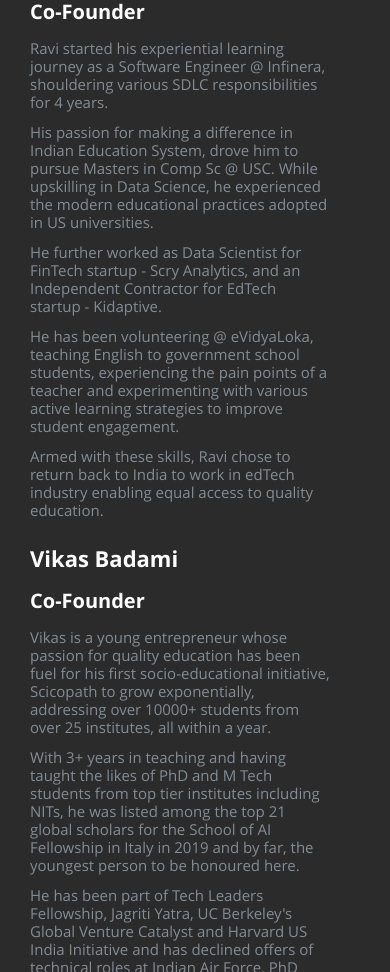
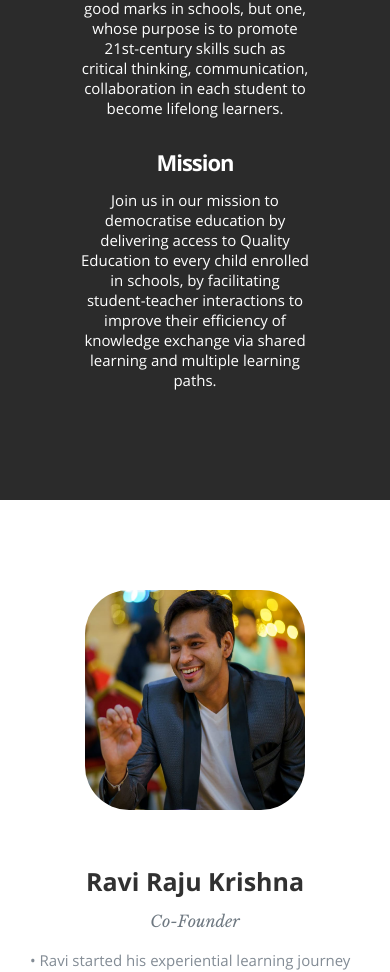
Before and after one commit to teach2educate/landing_site, a React (Create React App) app: page / in a window 390 px wide. Shown: the part 1028-2000 px from the top of the page. Built offline with nearby package versions, Linux system fonts and the light colour scheme.

Commit message:
fix: 🐛 Fixed team section, added vision & mission

```diff
--- a/public/css/layout.css
+++ b/public/css/layout.css
@@ -183,100 +183,112 @@ ul#nav li.current a { color: #7A7A7A; }
 
 
 /* ------------------------------------------------------------------ */
-/* c. About Section
+/* c. Vision Mission Section
 /* ------------------------------------------------------------------ */
 
-#about {
+#vision_mission {
    background: #2B2B2B;
-   padding-top: 96px;
-   padding-bottom: 66px;
+   text-align: center;
+   padding: 80px;
    overflow: hidden;
 }
 
-#about a, #about a:visited  { color: #fff; }
-#about a:hover, #about a:focus { color: #11ABB0; }
+#vision_mission a, #vision_mission a:visited  { color: #fff; }
+#vision_mission a:hover, #vision_mission a:focus { color: #11ABB0; }
 
-#about h2 {
+#vision_mission h1 {
    font: 22px/30px 'opensans-bold', sans-serif;
    color: #fff;
    margin-bottom: 12px;
 }
-#about p {
-   line-height: 30px;
-   color: #7A7A7A;
+#vision_mission h4 {
+   font: 18px/20px sans-serif;
+   color: #fff;
+   margin-bottom: 12px;
 }
-#about .profile-pic {
+#vision_mission p {
+   line-height: 20px;
+   color: #fff;
+}
+#vision_mission .profile-pic {
    position: relative;
    width: 120px;
    height: 120px;
    border-radius: 100%;
 }
-#about .contact-details { width: 41.66667%; }
-#about .download {
+#vision_mission .contact-details { width: 41.66667%; }
+#vision_mission .download {
    width: 58.33333%;
    padding-top: 6px;
 }
-#about .main-col { padding-right: 5%; }
-#about .download .button {
+#vision_mission .main-col { padding-right: 5%; }
+#vision_mission .download .button {
    margin-top: 6px;
    background: #444;
 }
-#about .download .button:hover {
+#vision_mission .download .button:hover {
    background: #fff;
    color: #2B2B2B;
 }
-#about .download .button i {
+#vision_mission .download .button i {
    margin-right: 15px;
    font-size: 20px;
 }
 
 
 /* ------------------------------------------------------------------ */
-/* d. Resume Section
+/* d. Team and Culture Section
 /* ------------------------------------------------------------------ */
 
-#resume {
+#team_culture {
    background: #fff;
    padding-top: 90px;
    padding-bottom: 72px;
    overflow: hidden;
 }
 
-#resume a, #resume a:visited  { color: #11ABB0; }
-#resume a:hover, #resume a:focus { color: #313131; }
+#team_culture .profile-pic {
+   position: relative;
+   width: 220px;
+   height: 220px;
+   border-radius: 20%;
+}
 
-#resume h1 {
+#team_culture a, #team_culture a:visited  { color: #11ABB0; }
+#team_culture a:hover, #team_culture a:focus { color: #313131; }
+
+#team_culture h1 {
    font: 18px/24px 'opensans-bold', sans-serif;
    text-transform: uppercase;
    letter-spacing: 1px;
 }
-#resume h1 span {
+#team_culture h1 span {
    border-bottom: 3px solid #11ABB0;
    padding-bottom: 6px;
 }
-#resume h3 {
+#team_culture h3 {
    font: 25px/30px 'opensans-bold', sans-serif;
 }
 
-#resume .header-col { padding-top: 9px; }
-#resume .main-col { padding-right: 10%; }
+#team_culture .header-col { padding-top: 9px; }
+#team_culture .main-col { padding-right: 10%; }
 
 .education, .work {
    margin-bottom: 48px;
    padding-bottom: 24px;
    border-bottom: 1px solid #E8E8E8;
 }
-#resume .info {
+#team_culture .info {
    font: 16px/24px 'librebaskerville-italic', serif;
    color: #6E7881;
    margin-bottom: 18px;
    margin-top: 9px;
 }
-#resume .info span {
+#team_culture .info span {
    margin-right: 5px;
    margin-left: 5px;
 }
-#resume .date {
+#team_culture .date {
    font: 15px/24px 'opensans-regular', sans-serif;
    margin-top: 6px;
 }
--- a/public/css/media-queries.css
+++ b/public/css/media-queries.css
@@ -59,8 +59,8 @@
 
    /* Resume Section
    ------------------------------------------------------------------- */
-   #resume h1 { font: 16px/24px 'opensans-bold', sans-serif; }
-   #resume .main-col { padding-right: 5%; }
+   #team_culture h1 { font: 16px/24px 'opensans-bold', sans-serif; }
+   #team_culture .main-col { padding-right: 5%; }
 
    /* Testimonials Section
    ------------------------------------------------------------------- */
@@ -226,14 +226,14 @@
 
    /* Resume Section
    --------------------------------------------------------------------- */
-   #resume .header-col {
+   #team_culture .header-col {
       padding-top: 0;
       margin-bottom: 48px;
       text-align: center;
    }
-   #resume h1 { letter-spacing: 3px; }
-   #resume .main-col { padding-right: 30px; }
-   #resume h3, #resume .info { text-align: center; }
+   #team_culture h1 { letter-spacing: 3px; }
+   #team_culture .main-col { padding-right: 30px; }
+   #team_culture h3, #team_culture .info { text-align: center; }
 
    .bars { width: 100%; }
 
--- a/src/App.js
+++ b/src/App.js
@@ -3,18 +3,15 @@ import './App.css';
 import Header from './Components/Header';
 import Footer from './Components/Footer';
 import Team from './Components/Team';
+import Vision_Mission from './Components/Vision_Mission';
 
 class App extends Component {
   render() {
     return (
       <div className="App">
         <Header />
+        <Vision_Mission />
         <Team />
-        {/* <About/>
-        <Resume data={this.state.resumeData.resume}/>
-        <Testimonials data={this.state.resumeData.testimonials}/>
-        <Contact/>
-        <Footer/> */}
         <Footer />
       </div>
     );
--- a/src/Components/Header.js
+++ b/src/Components/Header.js
@@ -28,7 +28,7 @@ class Header extends Component {
 
                <ul id="nav" className="nav">
                   <li className="current"><a className="smoothscroll" href="#home">Home</a></li>
-                  <li><a className="smoothscroll" href="#about">About</a></li>
+                  <li><a className="smoothscroll" href="#vision_mission">Vision & Mission</a></li>
                   <li><a className="smoothscroll" href="#team_culture">Team and Culture</a></li>
                   <li><a className="smoothscroll" href="#awards">Awards</a></li>
                   <li><a className="smoothscroll" href="#careers">Careers</a></li>
--- a/src/Components/Team.js
+++ b/src/Components/Team.js
@@ -3,51 +3,51 @@ import React, { Component } from 'react';
 class Team extends Component {
   render() {
     return (
-            <section id="about">
-                <div className="columns">
-                    <h2>Team</h2>
-                    <div className="row">
-                        <div className="five columns">
+      <section id="team_culture">
+        <div className="row education">
+          <div className="three columns header-col">
             <img className="profile-pic" src="images/ravi.png" alt="Ravi Raju" />
           </div>
-                        <div className="main-col">
-                            <div className="row">
-                                <div className="columns contact-details">
-                                    <h2>Ravi Raju Krishna</h2>
-                                    <h4 style={{ color: 'white' }}>Co-Founder</h4>
+
+          <div className="nine columns main-col">
+            <div className="row item">
+              <div className="twelve columns">
+                <div key="School"><h3>Ravi Raju Krishna</h3>
+                  <p className="info">Co-Founder</p>
                   <ul>
-                                        <li>Ravi started his experiential learning journey as a Software Engineer @ Infinera, shouldering various SDLC responsibilities for 4 years. </li>
-                                        <li>His passion for making a difference in Indian Education System, drove him to pursue Masters in Comp Sc @ USC. While upskilling in Data Science, he experienced the modern educational practices adopted in US universities.</li>
-                                        <li>He further worked as Data Scientist for FinTech startup - Scry Analytics, and an Independent Contractor for EdTech startup - Kidaptive.</li>
-                                        <li>He has been volunteering @ eVidyaLoka, teaching English to government school students, experiencing the pain points of a teacher and experimenting with various active learning strategies to improve student engagement.</li>
-                                        <li>Armed with these skills, Ravi chose to return back to India to work in edTech industry enabling equal access to quality education.</li>
+                    <li><span>&bull;</span>  Ravi started his experiential learning journey as a Software Engineer @ Infinera, shouldering various SDLC responsibilities for 4 years. </li>
+                    <li><span>&bull;</span>  His passion for making a difference in Indian Education System, drove him to pursue Masters in Comp Sc @ USC. While upskilling in Data Science, he experienced the modern educational practices adopted in US universities.</li>
+                    <li><span>&bull;</span>  He further worked as Data Scientist for FinTech startup - Scry Analytics, and an Independent Contractor for EdTech startup - Kidaptive.</li>
+                    <li><span>&bull;</span>  He has been volunteering @ eVidyaLoka, teaching English to government school students, experiencing the pain points of a teacher and experimenting with various active learning strategies to improve student engagement.</li>
+                    <li><span>&bull;</span>  Armed with these skills, Ravi chose to return back to India to work in edTech industry enabling equal access to quality education.</li>
                   </ul>
                 </div>
               </div>
             </div>
+          </div>
+        </div>
 
-                    </div>
-                    <div className="row">
-                        <div className="five columns">
+
+        <div className="row education">
+          <div className="three columns header-col">
           <img className="profile-pic" src="images/vikas.png" alt="Vikas Badami" />
           </div>
-                        <div className="main-col">
-                            <div className="row">
-                                <div className="columns contact-details">
-                                    <h2>Vikas Badami</h2>
-                                    <h4 style={{ color: 'white' }}>Co-Founder</h4>
+
+          <div className="nine columns main-col">
+            <div className="row item">
+              <div className="twelve columns">
+                <div key="School"><h3>Vikas Badami</h3>
+                  <p className="info">Co-Founder</p>
                   <ul>
-                                        <li>Vikas is a young entrepreneur whose passion for quality education has been fuel for his first socio-educational initiative, Scicopath to grow exponentially, addressing over 10000+ students from over 25 institutes, all within a year.</li>
-                                        <li>With 3+ years in teaching and having taught the likes of PhD and M Tech students from top tier institutes including NITs, he was listed among the top 21 global scholars for the School of AI Fellowship in Italy in 2019 and by far, the youngest person to be honoured here. </li>
-                                        <li>He has been part of Tech Leaders Fellowship, Jagriti Yatra, UC Berkeley's Global Venture Catalyst and Harvard US India Initiative and has declined offers of technical roles at Indian Air Force, PhD from IIT-K and job offer from top MNCs to bring Teach2Educate alive.</li>
+                    <li><span>&bull;</span>  Vikas is a young entrepreneur whose passion for quality education has been fuel for his first socio-educational initiative, Scicopath to grow exponentially, addressing over 10000+ students from over 25 institutes, all within a year.</li>
+                    <li><span>&bull;</span>  With 3+ years in teaching and having taught the likes of PhD and M Tech students from top tier institutes including NITs, he was listed among the top 21 global scholars for the School of AI Fellowship in Italy in 2019 and by far, the youngest person to be honoured here. </li>
+                    <li><span>&bull;</span>  He has been part of Tech Leaders Fellowship, Jagriti Yatra, UC Berkeley's Global Venture Catalyst and Harvard US India Initiative and has declined offers of technical roles at Indian Air Force, PhD from IIT-K and job offer from top MNCs to bring Teach2Educate alive.</li>
                   </ul>
                 </div>
               </div>
             </div>
-
           </div>
         </div>
-
       </section>
     );
   }
--- /dev/null
+++ b/src/Components/Vision_Mission.js
@@ -0,0 +1,20 @@
+import React, { Component } from "react";
+
+class Vision_Mission extends Component {
+    render() {
+        return (
+            <section id="vision_mission">
+                <div>
+                    <h1>Vision</h1>
+                    <p>We have a dream to create a world where education is not a business limited to securing good marks in schools, but one, whose purpose is to promote 21st-century skills such as critical thinking, communication, collaboration in each student to become lifelong learners.</p>
+                </div>
+                <div>
+                    <h1>Mission</h1>
+                    <p>Join us in our mission to democratise education by delivering access to Quality Education to every child enrolled in schools, by facilitating student-teacher interactions to improve their efficiency of knowledge exchange via shared learning and multiple learning paths.</p>
+                </div>
+            </section>
+        );
+    }
+}
+
+export default Vision_Mission;
```
Also changed, not shown: src/Components/Resume.js (deleted, +0 -79 lines), 1 other file (tests, documents, lock files or other folders). Lines whose indentation alone changed are shown as unchanged.
